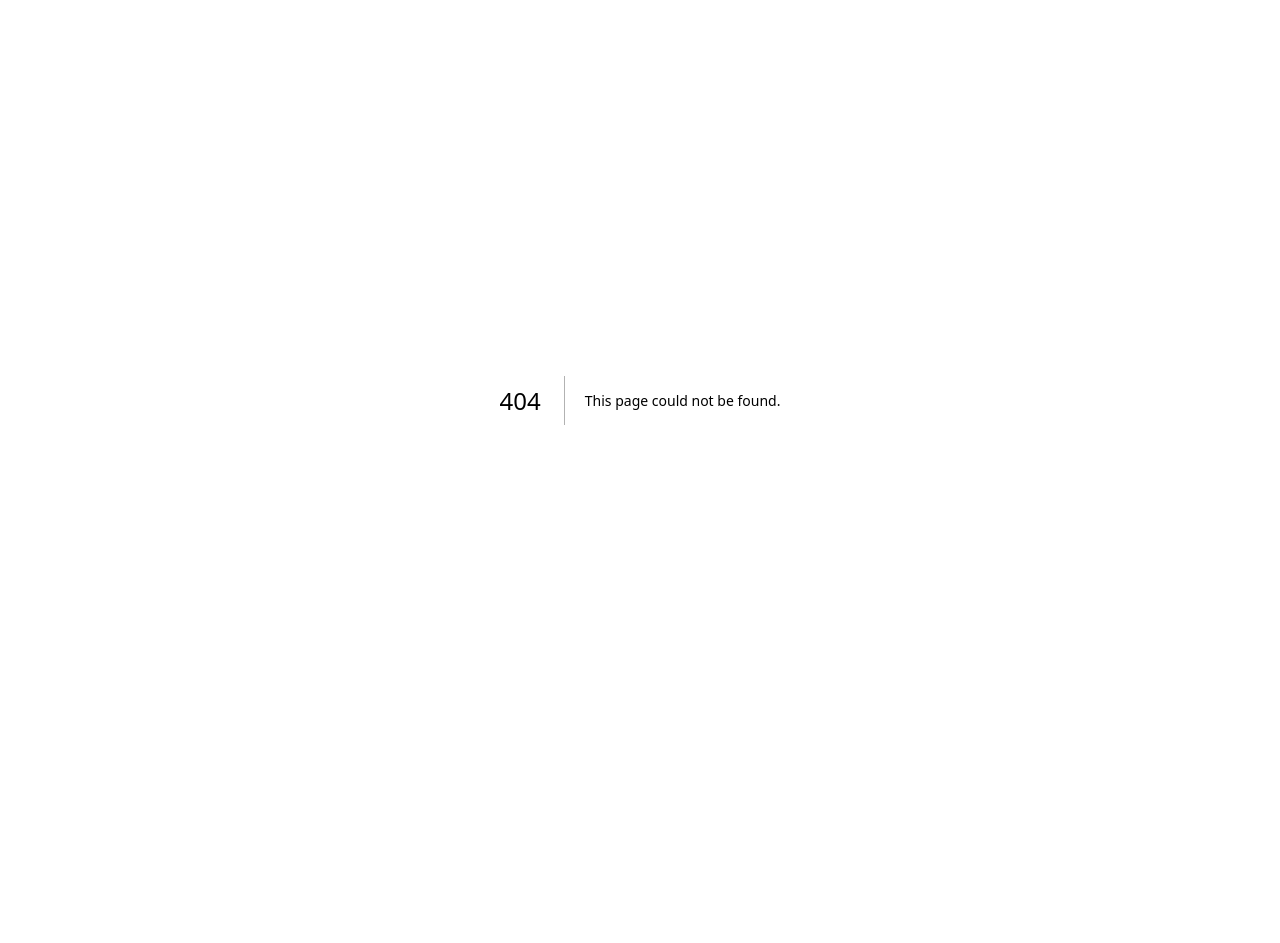
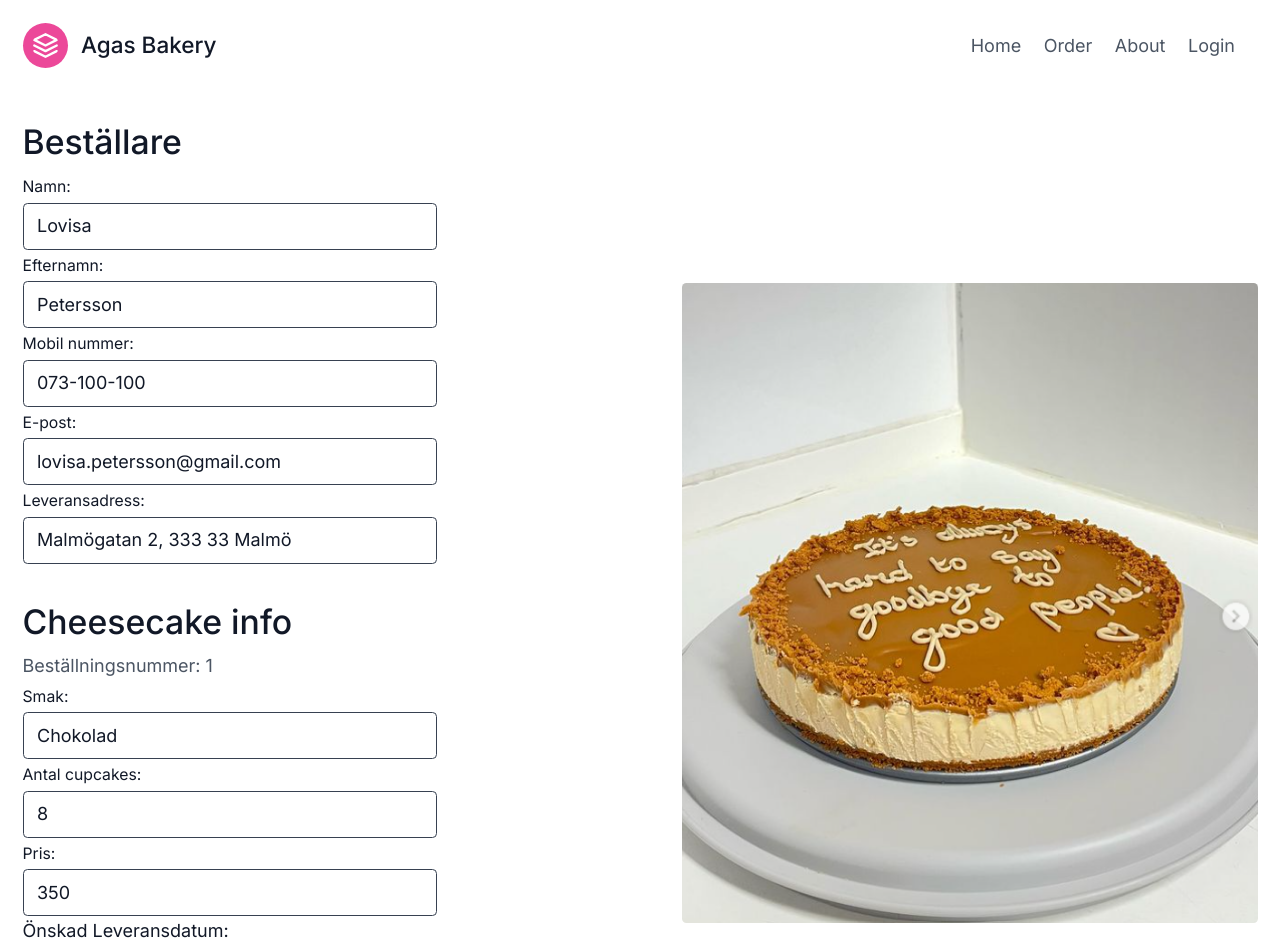
Before and after one commit to Hannahobote/1dv50e-agas-bakery, a Next.js app: page /order/cheesecake/1 in a window 1280 px wide. Before the commit this address had no page. Shown: the top 943 px of the page. Before the commit the page ends 800 px from the top, so only its background shows below. Built offline with nearby package versions, Linux system fonts and the light colour scheme.

Commit message:
view one cheesecake

```diff
--- a/_dummyData/cakeOrders.json
+++ b/_dummyData/cakeOrders.json
@@ -6,10 +6,10 @@
     "phonenr": "073-100-100",
     "epost": "lovisa.petersson@gmail.com",
     "leveransadress": "Malmögatan 2, 333 33 Malmö",
+    "leveransdatum": "2024-05-02",
     "taste": "Chokolad",
     "filling": "Vanilj",
-    "design": "/cakes/cheesecake.png",
-    "leveransdatum": "2024-05-02"
+    "design": "/cakes/cheesecake.png"
   },
   {
     "_id": 2,
--- a/_dummyData/cheesecakeOrders.json
+++ b/_dummyData/cheesecakeOrders.json
@@ -0,0 +1,54 @@
+[
+  {
+    "_id": 1,
+    "name": "Lovisa",
+    "surname": "Petersson",
+    "phonenr": "073-100-100",
+    "epost": "lovisa.petersson@gmail.com",
+    "leveransadress": "Malmögatan 2, 333 33 Malmö",
+    "leveransdatum": "2024-05-02",
+    "cupcakeAmount": 8,
+    "taste": "Chokolad",
+    "design": "/cakes/cheesecake.png",
+    "price": 350
+  },
+  {
+    "_id": 2,
+    "name": "Lovisa",
+    "surname": "Petersson",
+    "phonenr": "073-100-100",
+    "epost": "lovisa.petersson@gmail.com",
+    "leveransadress": "Malmögatan 2, 333 33 Malmö",
+    "leveransdatum": "2024-05-02",
+    "cupcakeAmount": 8,
+    "taste": "Chokolad",
+    "design": "/cakes/cheesecake.png",
+    "price": 350
+  },
+  {
+    "_id": 3,
+    "name": "Lovisa",
+    "surname": "Petersson",
+    "phonenr": "073-100-100",
+    "epost": "lovisa.petersson@gmail.com",
+    "leveransadress": "Malmögatan 2, 333 33 Malmö",
+    "leveransdatum": "2024-05-02",
+    "cupcakeAmount": 8,
+    "taste": "Chokolad",
+    "design": "/cakes/cheesecake.png",
+    "price": 350
+  },
+  {
+    "_id": 4,
+    "name": "Lovisa",
+    "surname": "Petersson",
+    "phonenr": "073-100-100",
+    "epost": "lovisa.petersson@gmail.com",
+    "leveransadress": "Malmögatan 2, 333 33 Malmö",
+    "leveransdatum": "2024-05-02",
+    "cupcakeAmount": 8,
+    "taste": "Chokolad",
+    "design": "/cakes/cheesecake.png",
+    "price": 350
+  }
+]
--- a/app/admin/page.js
+++ b/app/admin/page.js
@@ -6,6 +6,8 @@ import { useEffect, useState } from 'react';
 import MyNavBar from '../components/MyNavBar';
 import cakeOrders from '../../_dummyData/cakeOrders.json'
 import CakeOrderComponent from '../components/CakeOrderCard';
+import cheesecakeOrders from "../../_dummyData/cheesecakeOrders.json"
+import CheesecakeOrderCard from '../components/CheesecakeOrderCard';
 
 
 export default function AdminPage() {
@@ -22,14 +24,17 @@ export default function AdminPage() {
     }
   }, []);
 
-  console.log(cakeOrders)
   return (
     <div class="container px-5 py-24 mx-auto bg-white">
-      <MyNavBar/>
+      <MyNavBar />
       <div class="-my-8 divide-y-2 divide-gray-100">
-        <h1>cake order</h1>
+
         {cakeOrders.map((cakeOrder, index) => (
           <CakeOrderComponent key={index} cakeOrderData={cakeOrder} />
+        ))}
+
+        {cheesecakeOrders.map((cakeOrder, index) => (
+          <CheesecakeOrderCard key={index} cheesecakeOrderData={cakeOrder} />
         ))}
       </div>
 
--- /dev/null
+++ b/app/components/CheesecakeOrderCard.js
@@ -0,0 +1,27 @@
+import React from "react"
+import Link from "next/link"
+
+export default function CheesecakeOrderCard({ cheesecakeOrderData }) {
+  return (
+    <div>
+      <div class="py-8 flex flex-wrap md:flex-nowrap">
+        <div class="md:w-64 md:mb-0 mb-6 flex-shrink-0 flex flex-col">
+          <span class="font-semibold title-font text-gray-700">CHEESECAKE</span>
+          <span class="mt-1 text-gray-500 text-sm">{cheesecakeOrderData.leveransdatum}</span>
+        </div>
+        <div class="md:flex-grow">
+
+          <h2 class="text-2xl font-medium text-gray-900 title-font mb-2">{cheesecakeOrderData.name} {cheesecakeOrderData.surname}</h2>
+
+          <Link href={`../order/cheesecake/${cheesecakeOrderData._id}`} class="text-pink-500 inline-flex items-center mt-4">Se beställning
+            <svg class="w-4 h-4 ml-2" viewBox="0 0 24 24" stroke="currentColor" stroke-width="2" fill="none" stroke-linecap="round" stroke-linejoin="round">
+              <path d="M5 12h14"></path>
+              <path d="M12 5l7 7-7 7"></path>
+            </svg>
+          </Link>
+
+        </div>
+      </div>
+    </div>
+  )
+}
--- a/app/components/StyledInputDefaultValue.js
+++ b/app/components/StyledInputDefaultValue.js
@@ -3,7 +3,7 @@ import React from 'react'
 export default function StyledInputDefaultValue({htmlFor, lableText, type, name, defaultValue}) {
   return (
     <div>
-       <label htmlFor={htmlFor}  class="leading-7 text-sm text-gray-400" > {lableText} </label>
+       <label htmlFor={htmlFor}  class="leading-7 text-sm text-gray-900" > {lableText} </label>
         <input type={type} name={name} defaultValue={defaultValue} className="w-full bg-white rounded border border-gray-700 focus:border-pink-500 focus:ring-2 focus:ring-pink-500 text-base outline-none text-gray-900 py-1 px-3 leading-8 transition-colors duration-200 ease-in-out"></input>
     </div>
   )
--- a/app/order/cake/[id]/page.js
+++ b/app/order/cake/[id]/page.js
@@ -1,7 +1,6 @@
 "use client"
 import React from 'react'
 import MyNavBar from '@/app/components/MyNavBar'
-import StyledP from '@/app/components/StyledP'
 import { useRouter } from 'next/navigation'
 import cakeOrders from "../../../../_dummyData/cakeOrders.json"
 import StyledHeading from '@/app/components/StyledHeading'
@@ -36,18 +35,54 @@ export default function OneCakeOrder({ params }) {
                 defaultValue={`${order.surname}`}
                 lableText={'Efternamn: '}
               />
-              <StyledP text={`${order.name} ${order.surname}`} />
-              <StyledP text={`${order.phonenr}`} />
-              <StyledP text={`${order.epost}`} />
-              <StyledP text={`${order.leveransadress}`} />
+              <StyledInputDefaultValue
+                type={'text'}
+                name={'phonenr'}
+                htmlFor={'phonenr'}
+                defaultValue={`${order.phonenr}`}
+                lableText={'Mobil nummer: '}
+              />
+              <StyledInputDefaultValue
+                type={'text'}
+                name={'epost'}
+                htmlFor={'epost'}
+                defaultValue={`${order.epost}`}
+                lableText={'E-post: '}
+              />
+
+              <StyledInputDefaultValue
+                type={'text'}
+                name={'leveransadress'}
+                htmlFor={'leveransadress'}
+                defaultValue={`${order.leveransadress}`}
+                lableText={'Leveransadress: '}
+              />
+
               <br></br>
               <StyledHeading text={'Tårta info'} />
               <p>Beställningsnummer: {params.id}</p>
-              <StyledP text={`Smak: ${order.taste}`} />
-              <StyledP text={`Fyllning: ${order.filling}`} />
-              <StyledP text={`Önskad leveransdatum: ${order.leveransdatum}`} />
+              <StyledInputDefaultValue
+                type={'text'}
+                name={'taste'}
+                htmlFor={'taste'}
+                defaultValue={`${order.taste}`}
+                lableText={'Smak: '}
+              />
+
+              <StyledInputDefaultValue
+                type={'text'}
+                name={'filling'}
+                htmlFor={'filling'}
+                defaultValue={`${order.filling}`}
+                lableText={'Fyllning: '}
+              />
+
+              <label className='text-gray-900'>Önskad Leveransdatum:</label>
+              <br></br>
+              <input type="date" id="leveransdatum" defaultValue={order.leveransdatum} name='leveransdatum' className='border rounded border-gray-700 text-gray-900' />
               <p>Önskad design av kund finns till höger.</p>
             </p>
+
             <div class="flex justify-center">
               <button class="inline-flex text-white bg-pink-500 border-0 py-2 px-6 focus:outline-none hover:bg-pink-600 rounded text-lg">Gå tillbaka</button>
               <button class="ml-4 inline-flex text-gray-700 bg-gray-300 border-0 py-2 px-6 focus:outline-none hover:bg-gray-200 rounded text-lg">Redigera</button>
@@ -56,7 +91,7 @@ export default function OneCakeOrder({ params }) {
             </div>
           </div>
           <div class="lg:max-w-lg lg:w-full md:w-1/2 w-5/6">
-            <Image alt={'cake'} src={order.design} width={450} height={450} class="object-cover object-center rounded" />
+            <Image alt={'cake'} src={order.design} width={720} height={600} class="object-cover object-center rounded" />
           </div>
         </div>
       </section>
--- /dev/null
+++ b/app/order/cheesecake/[id]/page.js
@@ -0,0 +1,110 @@
+"use client"
+import React from 'react'
+import MyNavBar from '@/app/components/MyNavBar'
+import { useRouter } from 'next/navigation'
+import cheesecakeOrders from "../../../../_dummyData/cheesecakeOrders.json"
+import StyledHeading from '@/app/components/StyledHeading'
+import Image from 'next/image'
+import StyledInputDefaultValue from '@/app/components/StyledInputDefaultValue'
+
+
+export default function OneCheesecakeOrder({ params }) {
+  const router = useRouter()
+  const order = cheesecakeOrders.find((cake) => cake._id = params.id)
+  return (
+    <div>
+      <div className='bg-white text-gray-700'>
+        <MyNavBar />
+        <section class="text-gray-600 body-font">
+          <div class="container mx-auto flex px-5 py-5 md:flex-row flex-col items-center">
+            <div class="lg:flex-grow md:w-1/2 lg:pr-24 md:pr-16 flex flex-col md:items-start md:text-left mb-16 md:mb-0 items-center text-center">
+              <p class="mb-8 leading-relaxed">
+
+                <StyledHeading text={'Beställare'} />
+                <StyledInputDefaultValue
+                  type={'text'}
+                  name={'name'}
+                  htmlFor={'name'}
+                  defaultValue={`${order.name}`}
+                  lableText={'Namn: '}
+                />
+
+                <StyledInputDefaultValue
+                  type={'text'}
+                  name={'surname'}
+                  htmlFor={'surname'}
+                  defaultValue={`${order.surname}`}
+                  lableText={'Efternamn: '}
+                />
+                <StyledInputDefaultValue
+                  type={'text'}
+                  name={'phonenr'}
+                  htmlFor={'phonenr'}
+                  defaultValue={`${order.phonenr}`}
+                  lableText={'Mobil nummer: '}
+                />
+                <StyledInputDefaultValue
+                  type={'text'}
+                  name={'epost'}
+                  htmlFor={'epost'}
+                  defaultValue={`${order.epost}`}
+                  lableText={'E-post: '}
+                />
+
+                <StyledInputDefaultValue
+                  type={'text'}
+                  name={'leveransadress'}
+                  htmlFor={'leveransadress'}
+                  defaultValue={`${order.leveransadress}`}
+                  lableText={'Leveransadress: '}
+                />
+
+                <br></br>
+                <StyledHeading text={'Cheesecake info'} />
+                <p>Beställningsnummer: {params.id}</p>
+                <StyledInputDefaultValue
+                  type={'text'}
+                  name={'taste'}
+                  htmlFor={'taste'}
+                  defaultValue={`${order.taste}`}
+                  lableText={'Smak: '}
+                />
+
+                <StyledInputDefaultValue
+                  type={'text'}
+                  name={'cupcakeAmount'}
+                  htmlFor={'cupcakeAmount'}
+                  defaultValue={`${order.cupcakeAmount}`}
+                  lableText={'Antal cupcakes: '}
+                />
+
+                <StyledInputDefaultValue
+                  type={'text'}
+                  name={'price'}
+                  htmlFor={'price'}
+                  defaultValue={`${order.price}`}
+                  lableText={'Pris: '}
+                />
+
+                <label className='text-gray-900'>Önskad Leveransdatum:</label>
+                <br></br>
+                <input type="date" id="leveransdatum" defaultValue={order.leveransdatum} name='leveransdatum' className='border rounded border-gray-700 text-gray-900' />
+                <p>Önskad design av kund finns till höger.</p>
+              </p>
+
+              <div class="flex justify-center">
+                <button class="inline-flex text-white bg-pink-500 border-0 py-2 px-6 focus:outline-none hover:bg-pink-600 rounded text-lg">Gå tillbaka</button>
+                <button class="ml-4 inline-flex text-gray-700 bg-gray-300 border-0 py-2 px-6 focus:outline-none hover:bg-gray-200 rounded text-lg">Redigera</button>
+                <button class="ml-4 inline-flex text-gray-700 bg-red-500 border-0 py-2 px-6 focus:outline-none hover:bg-red-200 rounded text-lg">Radera</button>
+
+              </div>
+            </div>
+            <div class="lg:max-w-lg lg:w-full md:w-1/2 w-5/6">
+              <Image alt={'cake'} src={order.design} width={720} height={600} class="object-cover object-center rounded" />
+            </div>
+          </div>
+        </section>
+      </div>
+    </div>
+  )
+}
```
Also changed, not shown: app/order/[id].js (deleted), app/order/cake.js (deleted), app/order/cupcake.js (deleted).
